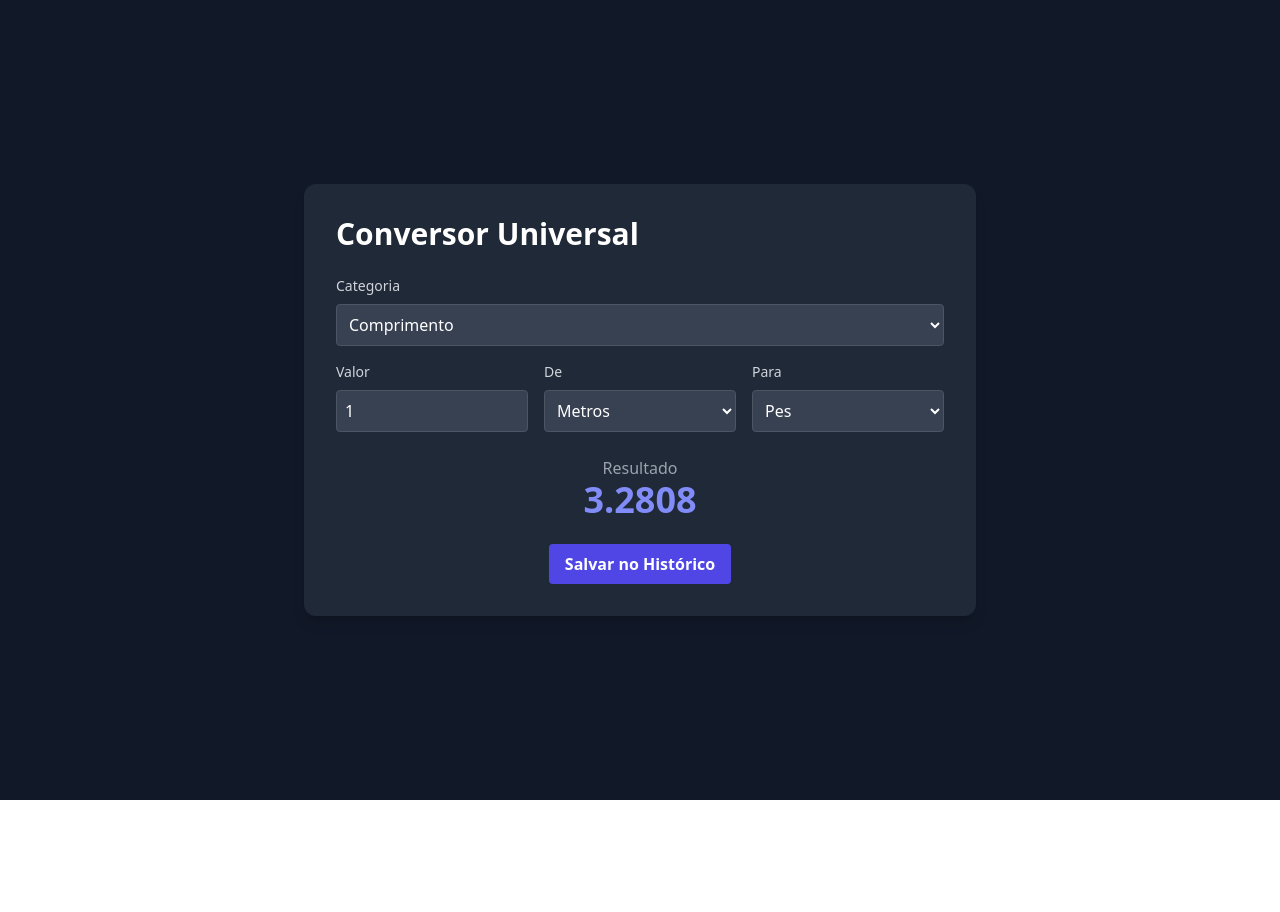
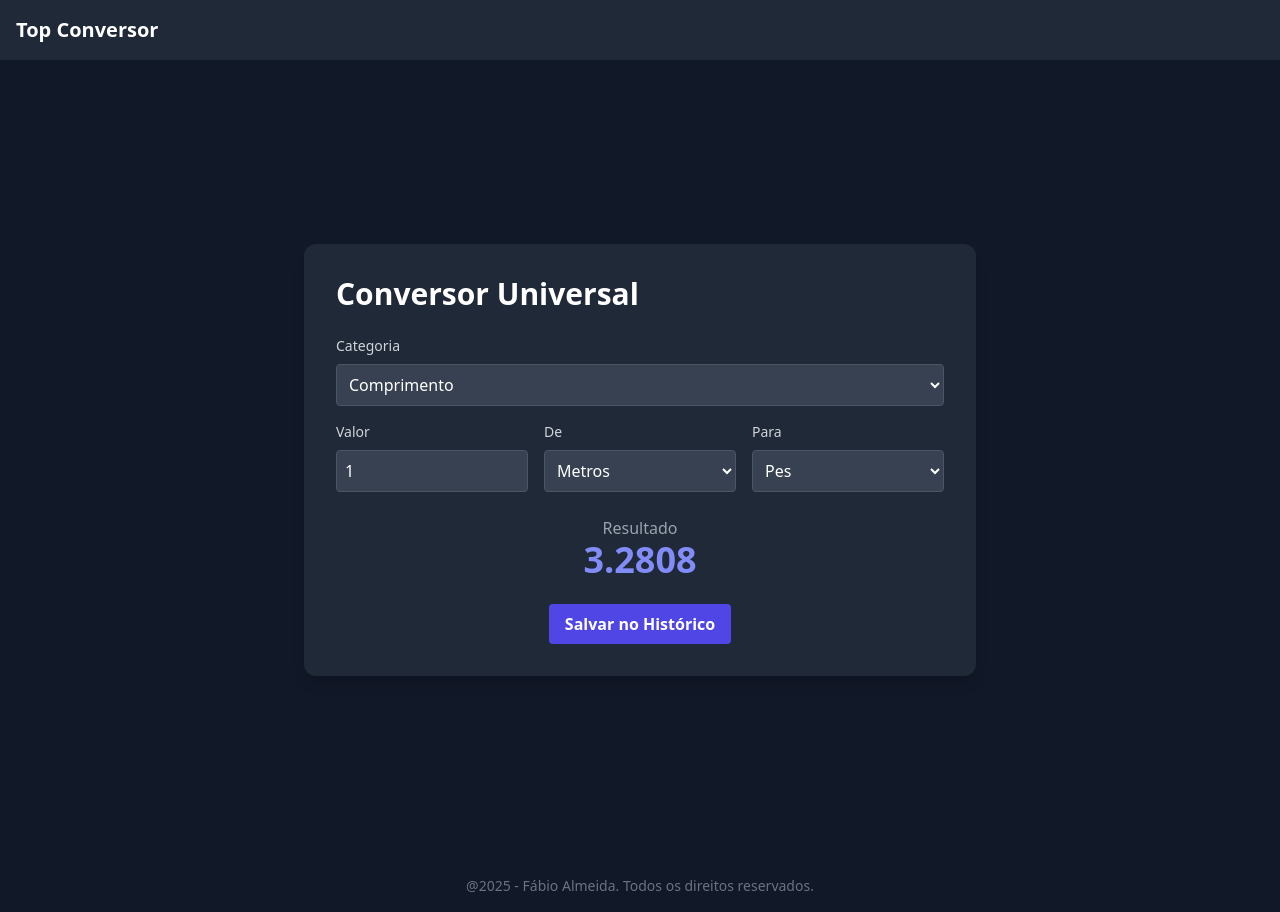
Before and after one commit to almeida89/top_conversor, a Next.js app: page / in a window 1280 px wide. Before the commit the page ends 800 px from the top, so only its background shows below. Built offline with nearby package versions, Linux system fonts and the light colour scheme.

Commit message:
feat(pages): Importando o Layout para o _app

```diff
--- a/pages/_app.js
+++ b/pages/_app.js
@@ -1,8 +1,13 @@
-// Nome do Arquivo: pages/_app.js
+// pages/_app.js
 
-// Esta linha importa os estilos do Tailwind
-import '../styles/globals.css'
+import Layout from '../components/Layout';
+import '../styles/globals.css';
 
 export default function MyApp({ Component, pageProps }) {
-  return <Component {...pageProps} />
+  return (
+
+    <Layout>
+      <Component {...pageProps} />
+    </Layout>
+  );
 }
```
